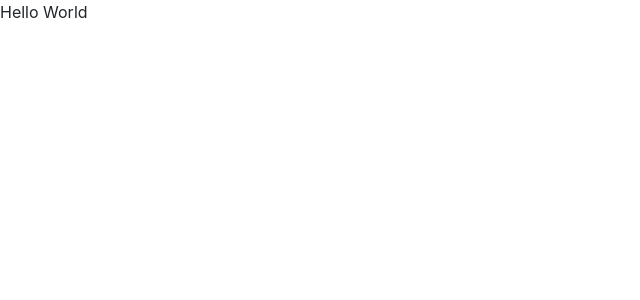
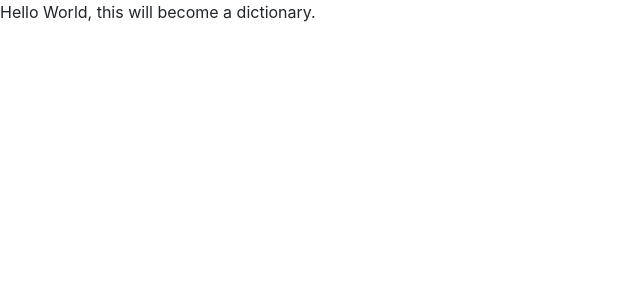
Before and after one commit to jmapplebaum/react-dictionary, a React (Create React App) app: page / in a window 1280 px wide. Shown: the top 300 px of the page, without its empty margins (0-640 px from the left). Built offline with nearby package versions, Linux system fonts and the light colour scheme.

Commit message:
Fix formatting of a link - index.html

```diff
--- a/public/index.html
+++ b/public/index.html
@@ -10,8 +10,6 @@
       content="Web site created using create-react-app"
     />
     <link
-      href="https://cdn.jsdelivr.net/npm/bootstrap@5.3.3/dist/css/bootstrap.min.css"
-      <link
       href="https://cdn.jsdelivr.net/npm/bootstrap@5.3.3/dist/css/bootstrap.min.css"
       rel="stylesheet"
       integrity="sha384-QWTKZyjpPEjISv5WaRU9OFeRpok6YctnYmDr5pNlyT2bRjXh0JMhjY6hW+ALEwIH"
--- a/src/App.js
+++ b/src/App.js
@@ -3,7 +3,9 @@ import "./App.css";
 function App() {
   return (
     <div className="App">
-      <header className="App-header">Hello World</header>
+      <header className="App-header">
+        Hello World, this will become a dictionary.
+      </header>
     </div>
   );
 }
```
